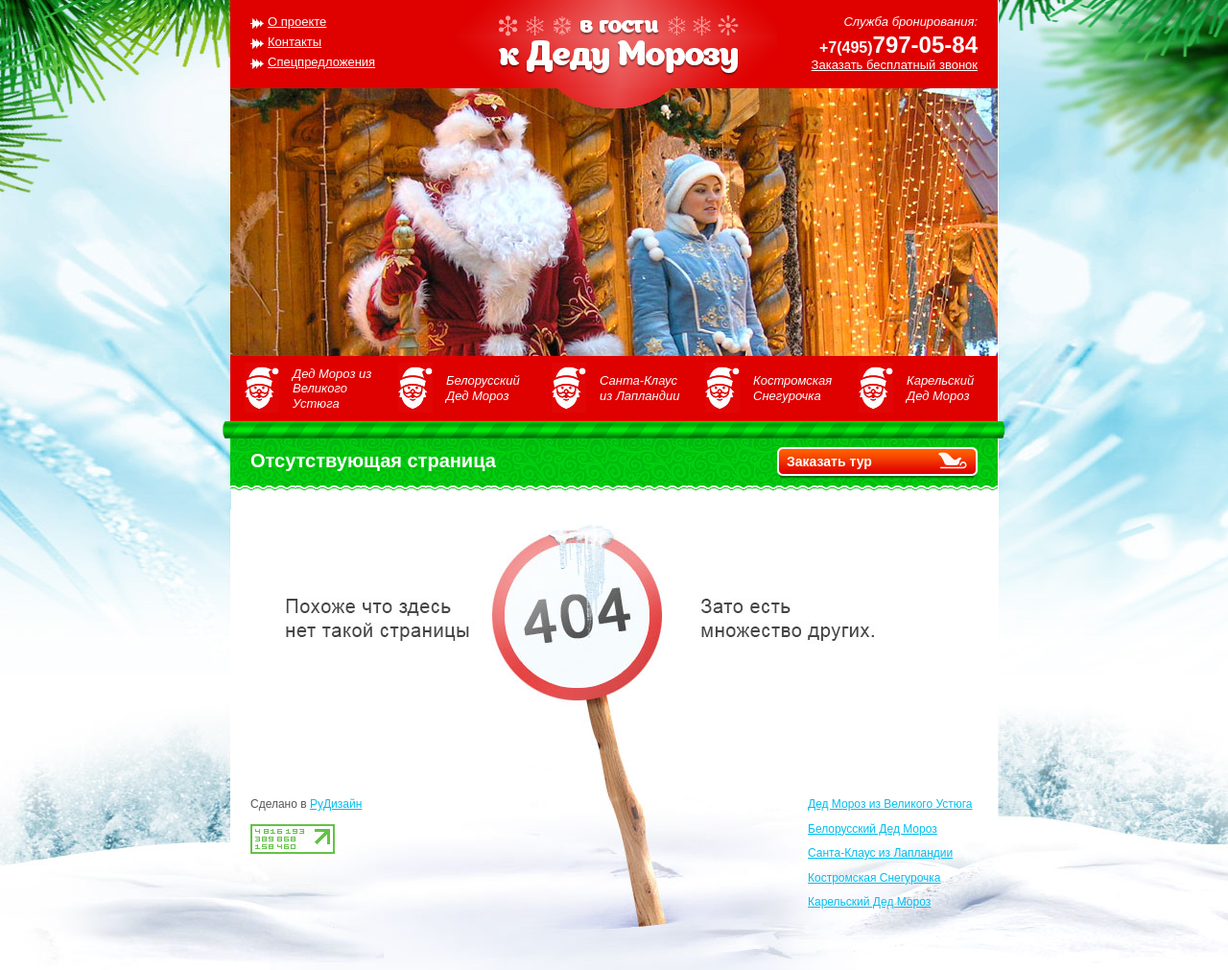
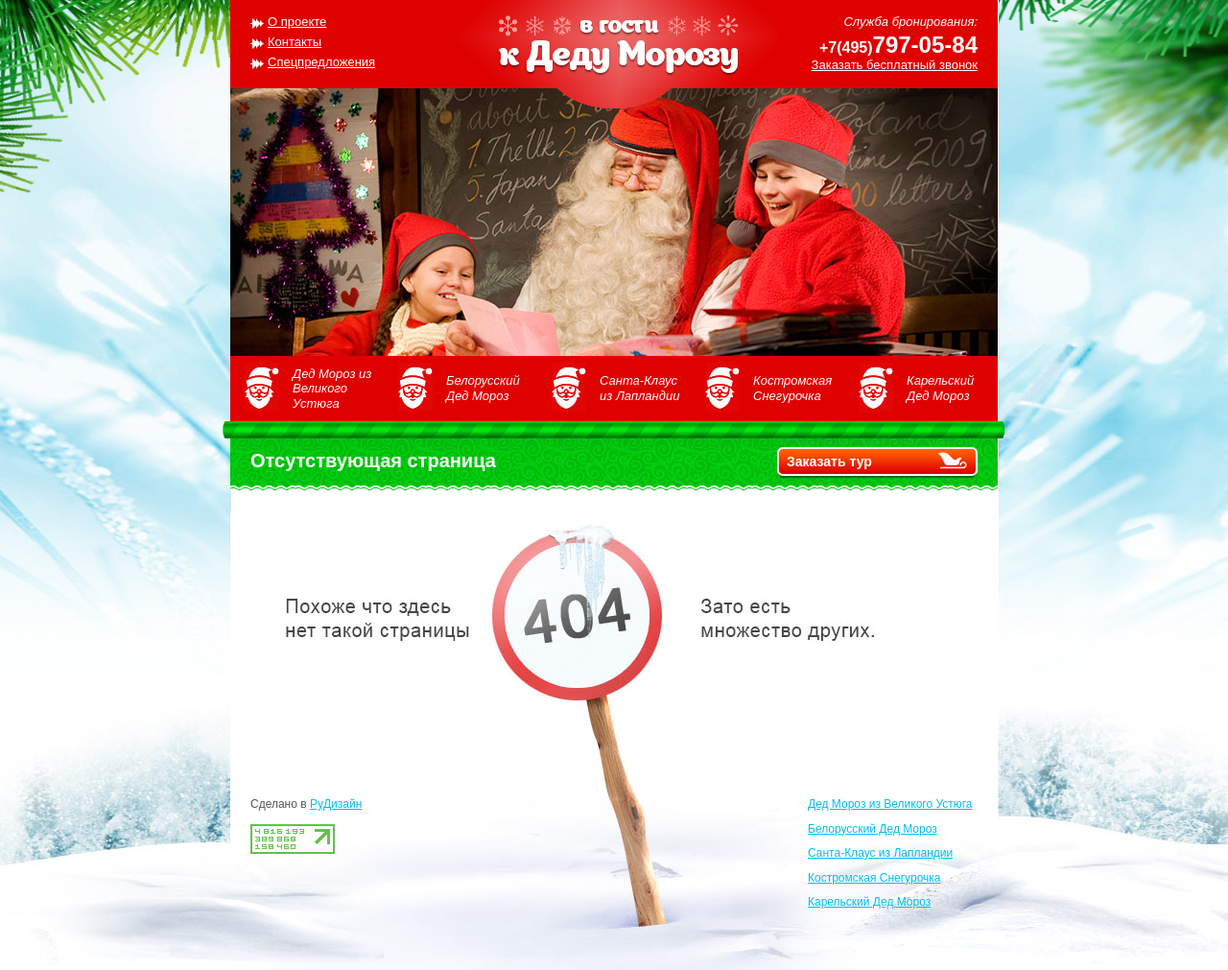
Before and after one commit to rudesign/kdedumrozu, a PHP site: page /includes/error.php in a window 1280 px wide. Shown: the whole page at 96% size. Run offline with PHP 8.4, Linux system fonts and the light colour scheme.

Commit message:
default teaser picture changed

```diff
--- a/css/common.css
+++ b/css/common.css
@@ -402,7 +402,7 @@ img {
 .teaser {
   position: relative;
   height: 279px;
-  background: url("../img/2.jpg") 50% 0 no-repeat #fff; }
+  background: url("../img/21.jpg") 50% 0 no-repeat #fff; }
   .teaser .tongue {
     width: 118px;
     height: 21px;
--- a/scss/common.scss
+++ b/scss/common.scss
@@ -166,7 +166,7 @@ img{
 .teaser{
   position: relative;
   height: 279px;
-  background: url("../img/2.jpg") 50% 0 no-repeat #fff;
+  background: url("../img/21.jpg") 50% 0 no-repeat #fff;
   .tongue{
     width: 118px;
     height: 21px;
```
Also changed, not shown: img/21.jpg (added), 1 other file.
